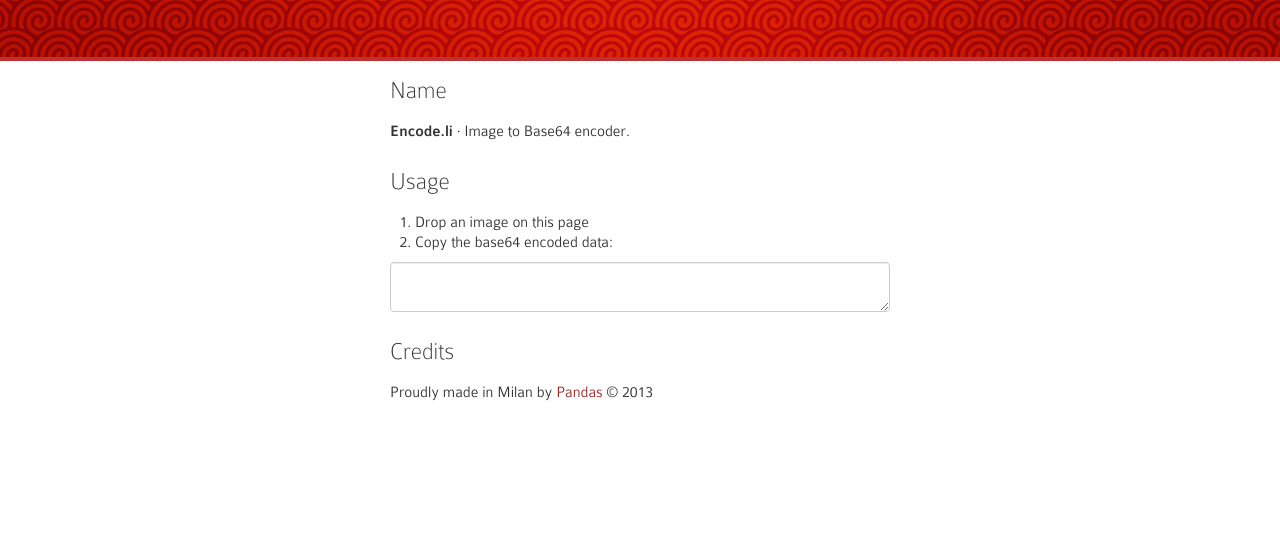
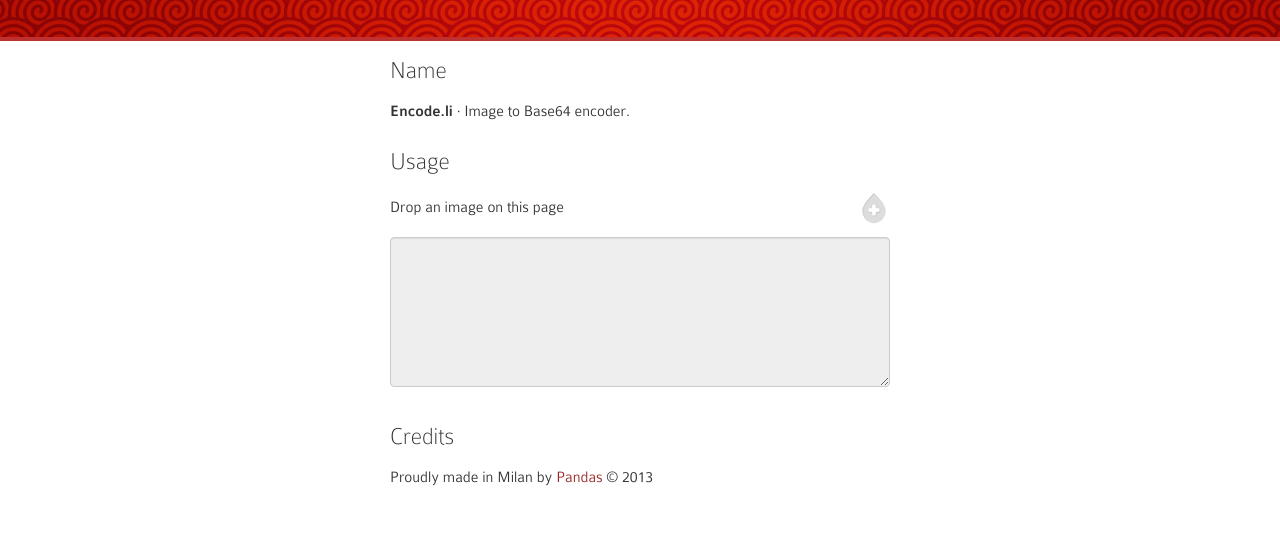
Before and after one commit to maliciousintent/encode.li, a plain HTML site: page index.html in a window 1280 px wide. Shown: the part 243-800 px from the top of the page. Drawn offline with Linux system fonts and the light colour scheme.

Commit message:
Graphic style

```diff
--- a/css/style.css
+++ b/css/style.css
@@ -96,3 +96,17 @@ a {
 a:hover {
   color: #bf3030;
 }
+img.drop {
+  width: 32px;
+  height: 32px;
+}
+.span11 p {
+  margin-top: 5px;
+  margin-bottom: 20px;
+}
+textarea {
+  background: #eee;
+  height: 150px;
+  resize: vertical;
+  cursor: text !important;
+}
--- a/index.html
+++ b/index.html
@@ -28,7 +28,7 @@
     <div class="fullbar dark">
       <div class="container">
         <div class="row-fluid">
-          <div class="span12">\
+          <div class="span12">
             <h1 class="logo">
 
               encode<b>.li</b>
@@ -48,11 +48,19 @@
       <div class="row-fluid">
         <div class="span12">
           <h3>Usage</h3>
-          <ol>
-            <li>Drop an image on this page</li>
-            <li>Copy the base64 encoded data:</li>
-          </ol>
-          <textarea id="container64" class="span12"></textarea>
+        </div>
+      </div>
+      <div class="row-fluid">
+        <div class="span11">
+          <p>Drop an image on this page</p>
+        </div>
+        <div class="span1"><img src="img/drop-here.png" class="drop"></div>
+      </div>
+      <div class="row-fluid">
+        <div class="span12">
+          <p>
+            <textarea id="container64" readonly="true" class="span12"></textarea>
+          </p>
         </div>
       </div>
       <div class="row-fluid">
```
Also changed, not shown: img/drop-here.png (added), 2 other files.
